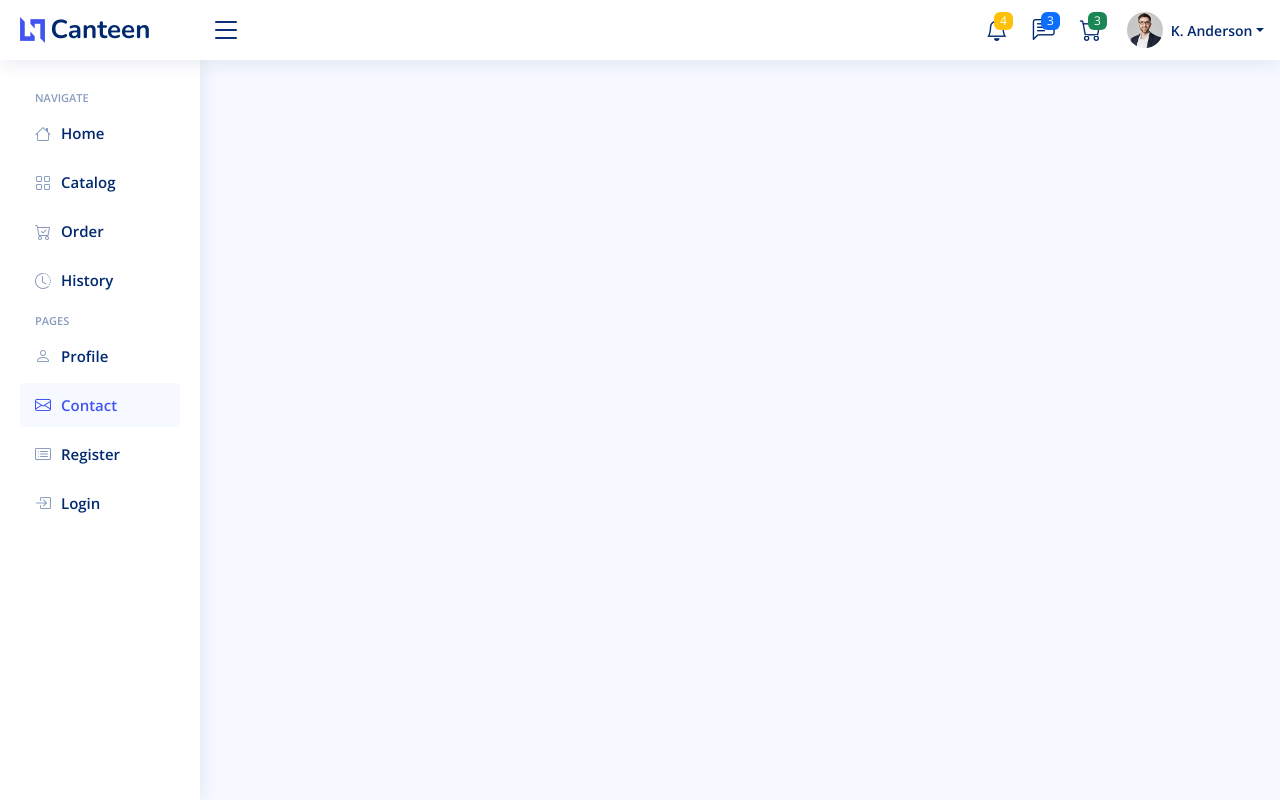
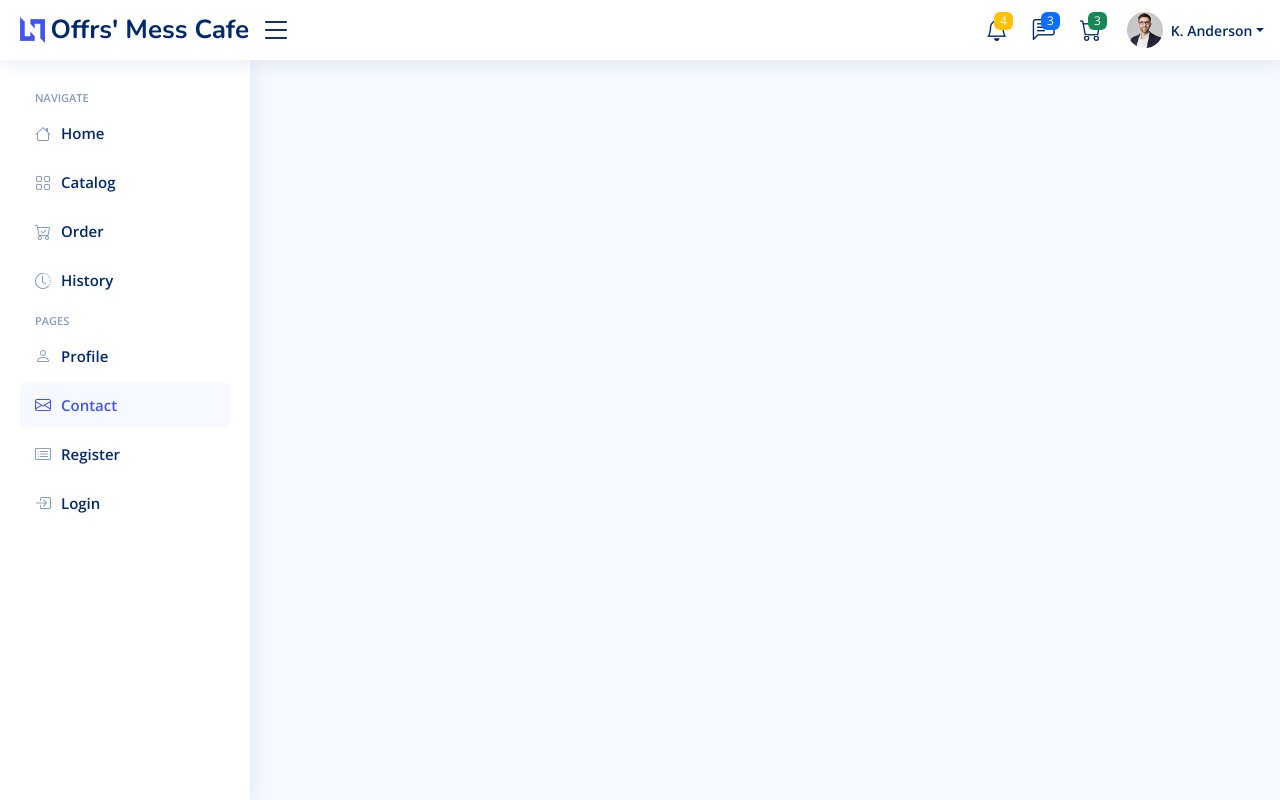
Before and after one commit to Mahdi3M/Canteen_Management, a Django app: page /contact/ in a window 1280 px wide. Run offline with Django 4.2, Linux system fonts and the light colour scheme; some libraries are stand-ins or nearby versions.

Commit message:
Side bar and logo span changed

```diff
--- a/Canteen/templates/Canteen/login.html
+++ b/Canteen/templates/Canteen/login.html
@@ -13,7 +13,7 @@
               <div class="d-flex justify-content-center py-4">
                 <a href={% url 'Canteen:home' %} class="logo d-flex align-items-center w-auto">
                   <img src={% static 'assets/img/logo.png' %} alt="">
-                  <span class="d-none d-lg-block">Canteen</span>
+                  <span class="d-none d-lg-block">Offrs' Mess Cafe</span>
                 </a>
               </div><!-- End Logo -->
 
--- a/Canteen/templates/Canteen/register.html
+++ b/Canteen/templates/Canteen/register.html
@@ -13,7 +13,7 @@
               <div class="d-flex justify-content-center py-4">
                 <a href={% url 'Canteen:home' %} class="logo d-flex align-items-center w-auto">
                   <img src={% static 'assets/img/logo.png' %} alt="">
-                  <span class="d-none d-lg-block">Canteen</span>
+                  <span class="d-none d-lg-block">Offrs' Mess Cafe</span>
                 </a>
               </div><!-- End Logo -->
 
--- a/static/assets/css/style.css
+++ b/static/assets/css/style.css
@@ -360,7 +360,7 @@ h6 {
 
 @media (min-width: 1200px) {
   .logo {
-    width: 180px;
+    width: 230px;
   }
 }
 
@@ -602,7 +602,7 @@ h6 {
   top: 60px;
   left: 0;
   bottom: 0;
-  width: 200px;
+  width: 250px;
   z-index: 996;
   transition: all 0.3s;
   padding: 20px;
@@ -633,7 +633,7 @@ h6 {
 
   #main,
   #footer {
-    margin-left: 200px;
+    margin-left: 250px;
   }
 }
 
--- a/templates/header.html
+++ b/templates/header.html
@@ -4,9 +4,9 @@
 <header id="header" class="header fixed-top d-flex align-items-center">
 
     <div class="d-flex align-items-center justify-content-between">
-      <a href="index.html" class="logo d-flex align-items-center">
+      <a href={% url 'Canteen:home' %} class="logo d-flex align-items-center">
         <img src={% static 'assets/img/logo.png' %} alt="">
-        <span class="d-none d-lg-block">Canteen</span>
+        <span class="d-none d-lg-block">Offrs' Mess Cafe</span>
       </a>
       <i class="bi bi-list toggle-sidebar-btn"></i>
     </div><!-- End Logo -->
```
